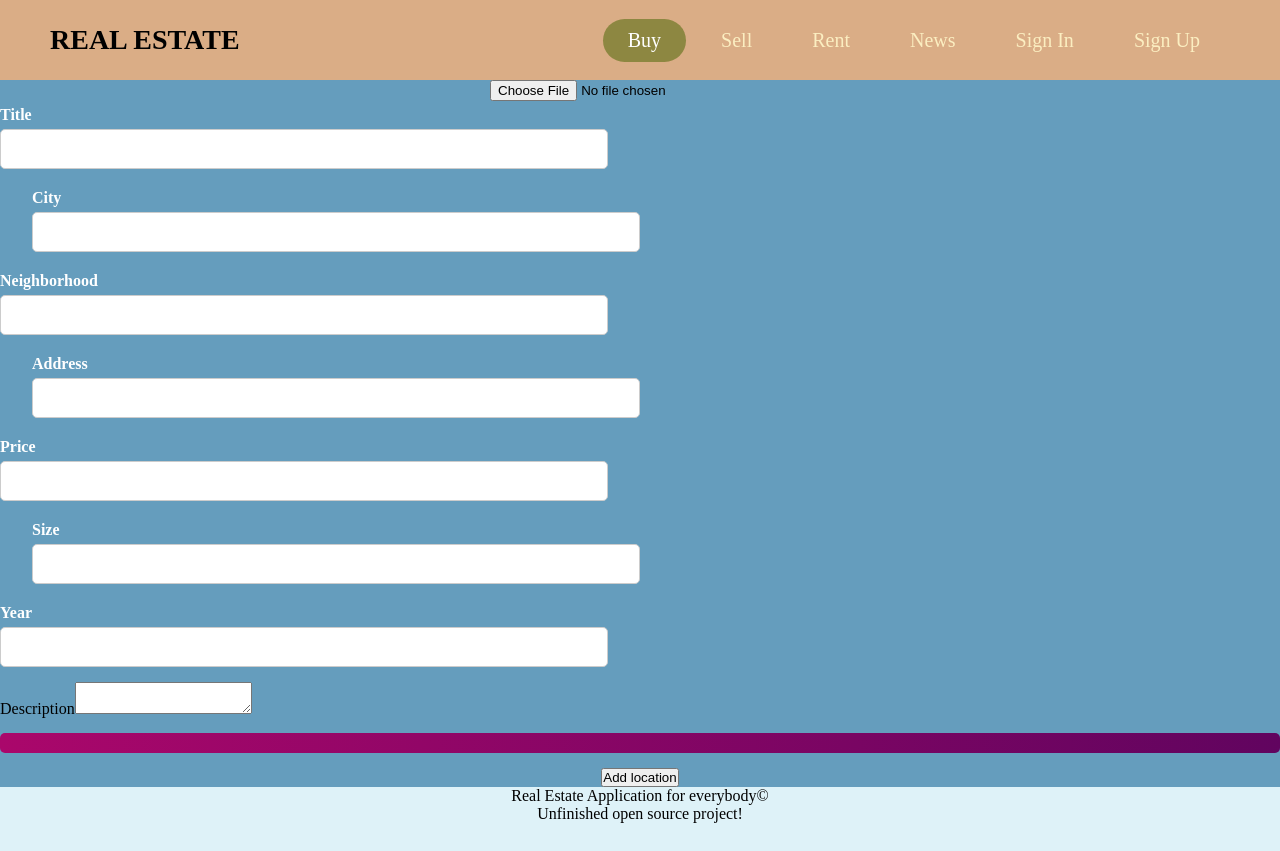
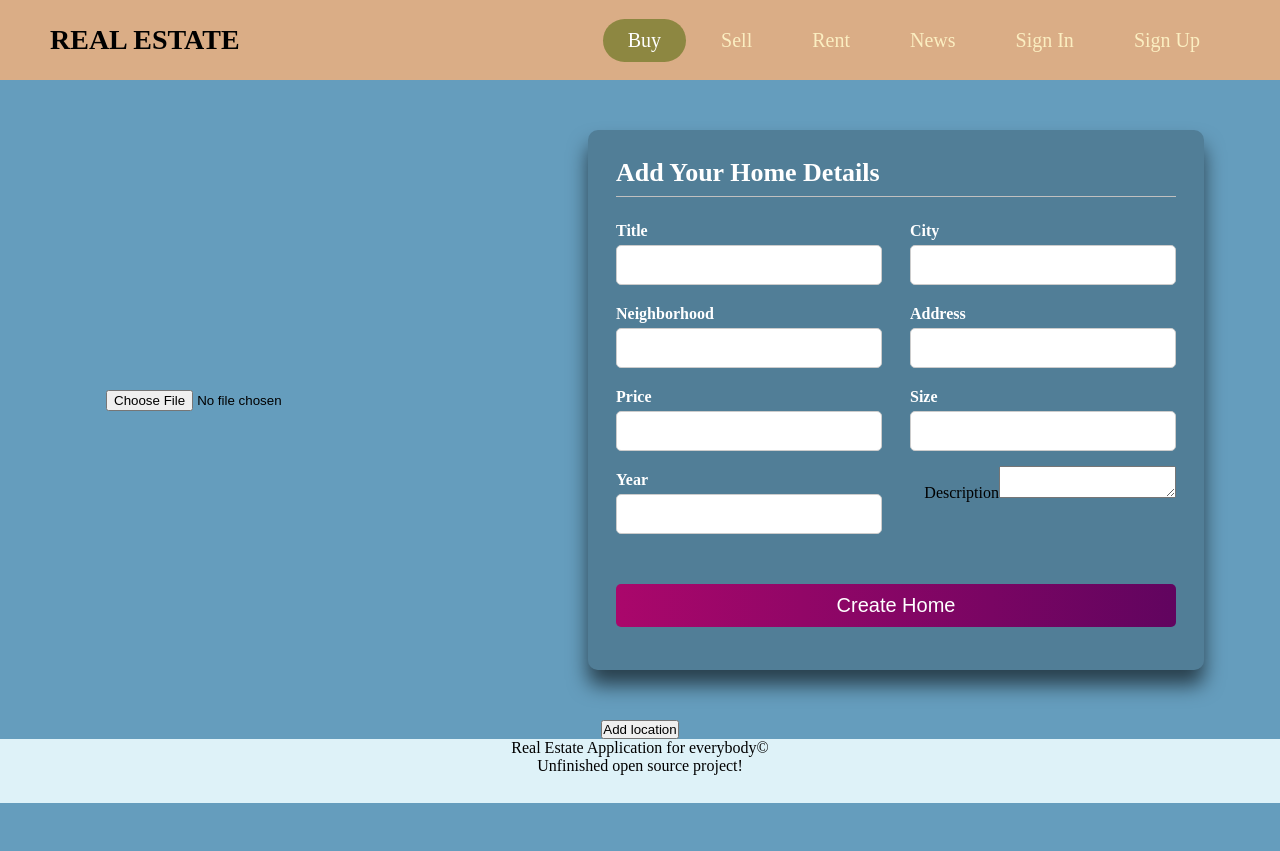
Before and after one commit to devihor25/Real-Estate-App-React, a React (Vite) app: page /create-home in a window 1280 px wide. After the commit the page ends 803 px from the top, so only its background shows below. Built offline with nearby package versions, Linux system fonts and the light colour scheme; no server answers.

Commit message:
create home styling

```diff
--- a/src/App.scss
+++ b/src/App.scss
@@ -283,6 +283,65 @@ header {
     }
 }
 
+.home-image-form-row {
+    display: flex;
+}
+
+
+.home-image {
+    width: 40%;
+    display: flex;
+    flex-direction: column;
+    justify-content: center;
+    align-items: center;
+    padding: 48px;
+    min-height: 80vh;
+}
+
+.home-form-container {
+    display: flex;
+    flex-direction: column;
+    justify-content: center;
+    align-items: center;
+    padding: 48px;
+    min-height: 80vh;
+    width: 60%;
+}
+@media (max-width: 1100px) {
+    .home-image-form-row {
+        display: block;
+    }
+
+    .home-form-container {
+        width: auto;
+    }
+
+    .home-image {
+        width: auto;
+        min-height: auto;
+    }
+
+}
+
+.home-form-section {
+    max-width: 650px;
+    padding: 28px;
+    margin: 0 28px;
+    border-radius: 10px;
+    overflow: hidden;
+    background: rgba(0, 0, 0, 0.2);
+    box-shadow: 0 15px 20px rgba(0, 0, 0, 0.6);
+}
+
+.home-form-section h2 {
+    font-size: 26px;
+    font-weight: bold;
+    text-align: left;
+    color: #fff;
+    padding-bottom: 8px;
+    border-bottom: 1px solid silver;
+}
+
 .auth-form-container {
     display: flex;
     flex-direction: column;
@@ -418,7 +477,11 @@ header {
 
 
 @media (max-width: 600px) {
-    .register-form-section {
+    .home-form-section {
+        min-width: 380px;
+    }
+
+    .auth-form-section {
         min-width: 380px;
     }
 
--- a/src/components/Homes/CreateHomeComponent.jsx
+++ b/src/components/Homes/CreateHomeComponent.jsx
@@ -8,17 +8,16 @@ import { checkObjForProfanity } from '../../common/profanity';
 import usePostHome from './usePostHome';
 import UploadImage from '../common/UploadImage';
 import MapView from '../../common/MapView';
-import { useMapEvents } from 'react-leaflet/hooks'
-
+import { useMapEvents } from 'react-leaflet/hooks';
 
 function MapClickHandlerComponent({ onLocationChoose }) {
     const map = useMapEvents({
         click: (e) => {
-        map.locate()
-        onLocationChoose(e.latlng)
+            map.locate();
+            onLocationChoose(e.latlng);
         },
-    })
-    return null
+    });
+    return null;
 }
 
 export default function CreateHomeComponent() {
@@ -30,8 +29,8 @@ export default function CreateHomeComponent() {
         })
     );
     const [homePhotoData, setHomePhotoData] = useState(null);
-    const [homeLocation, setHomeLocation] = useState({})
-    const [isChoosingLocation, setIsChoosingLocation] = useState(false)
+    const [homeLocation, setHomeLocation] = useState({});
+    const [isChoosingLocation, setIsChoosingLocation] = useState(false);
 
     const postHomeAction = usePostHome();
     const navigate = useNavigate();
@@ -90,7 +89,7 @@ export default function CreateHomeComponent() {
                 photo_id: homePhotoData.id,
                 latitude: homeLocation.latitude,
                 longitude: homeLocation.longitude,
-            }
+            };
             addHomeData = await postHomeAction(postHomeData);
             navigate(`/edit-home?homeId=${addHomeData.id}`);
         } catch (error) {
@@ -107,45 +106,47 @@ export default function CreateHomeComponent() {
     };
 
     const handlePhotoData = (photoData) => {
-        console.log("photoData");
+        console.log('photoData');
         console.log(photoData);
-        const { id, photo_url } = photoData
-        const { latitude, longitude } = photoData
+        const { id, photo_url } = photoData;
+        const { latitude, longitude } = photoData;
         setHomePhotoData({
             id,
-            photo_url
-        })
+            photo_url,
+        });
         setHomeLocation({
             latitude,
-            longitude
-        })
-        setIsChoosingLocation(true)
+            longitude,
+        });
+        setIsChoosingLocation(true);
     };
 
     const handleSetLocation = (location) => {
-        console.log(location)
+        console.log(location);
         const newLocation = {
             latitude: location.lat.toString(),
             longitude: location.lng.toString(),
-        }
-        setHomeLocation(newLocation)
-    }
+        };
+        setHomeLocation(newLocation);
+    };
 
-
-    const theComponentClick = <MapClickHandlerComponent onLocationChoose={handleSetLocation}/>
+    const theComponentClick = <MapClickHandlerComponent onLocationChoose={handleSetLocation} />;
 
     return (
-        <div className="create-home">
-            <article>
+        <section className="create-home-container">
+            <section className="home-image-form-row">
+                <article className="home-image">
                     {homePhotoData ? (
-                    <article style={{ margin: 'auto', width: '300px' }}>
                         <img src={homePhotoData.photo_url} alt="" width="100%" />
-                    </article>
                     ) : (
                         <UploadImage handlePhotoData={handlePhotoData} />
                     )}
                 </article>
+                <section className="home-form-container">
+                    <section className="home-form-section">
                         <form onSubmit={handleOnSubmit} data-testid="home-create-form">
+                            <h2>Add Your Home Details</h2>
+                            <article className="content">
                                 {HOME_FIELDS.map((hk) => (
                                     <InputFormRow
                                         key={hk.labelName}
@@ -158,7 +159,6 @@ export default function CreateHomeComponent() {
                                         dataTestId={hk.name}
                                     />
                                 ))}
-
                                 <article className="form-row">
                                     <label>Description</label>
                                     <textarea
@@ -169,19 +169,29 @@ export default function CreateHomeComponent() {
                                         onChange={handleOnChange}
                                     />
                                 </article>
+                            </article>
+                            <FormSubmitButton disabled={loading} text="Create Home" />
+                        </form>
+                    </section>
+                </section>
+            </section>
 
-                <FormSubmitButton disabled={loading} />
-            </form>
             {!isChoosingLocation && (
-                <section  style={{ textAlign: "center" }}>
-                    <button type='button' onClick={() => setIsChoosingLocation(true)}>Add location</button>
+                <section style={{ textAlign: 'center' }}>
+                    <button type="button" onClick={() => setIsChoosingLocation(true)}>
+                        Add location
+                    </button>
                 </section>
             )}
             {(homeLocation.latitude || isChoosingLocation) && (
-                <section style={{ textAlign: "center" }}>
-                    <MapView latitude={homeLocation.latitude} longitude={homeLocation.longitude} MapClickerHandlerComponent={theComponentClick} />
+                <section style={{ textAlign: 'center' }}>
+                    <MapView
+                        latitude={homeLocation.latitude}
+                        longitude={homeLocation.longitude}
+                        MapClickerHandlerComponent={theComponentClick}
+                    />
                 </section>
             )}
-        </div>
+        </section>
     );
 }
```
Lines whose indentation alone changed are shown as unchanged.
